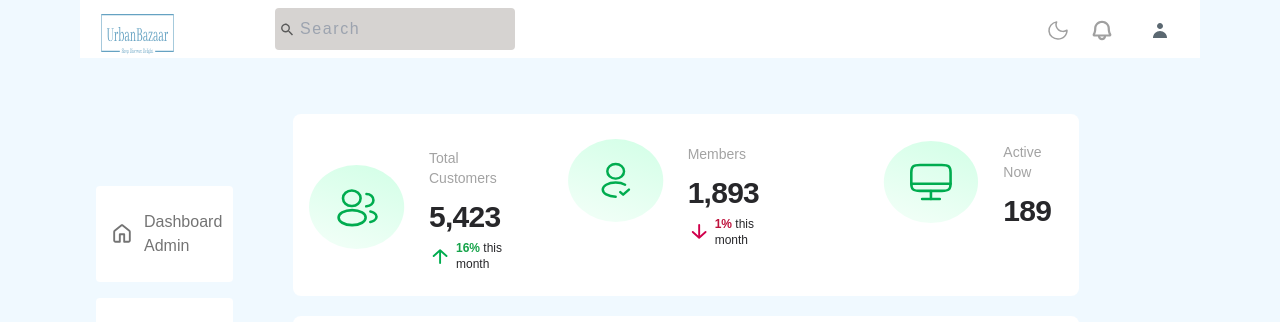
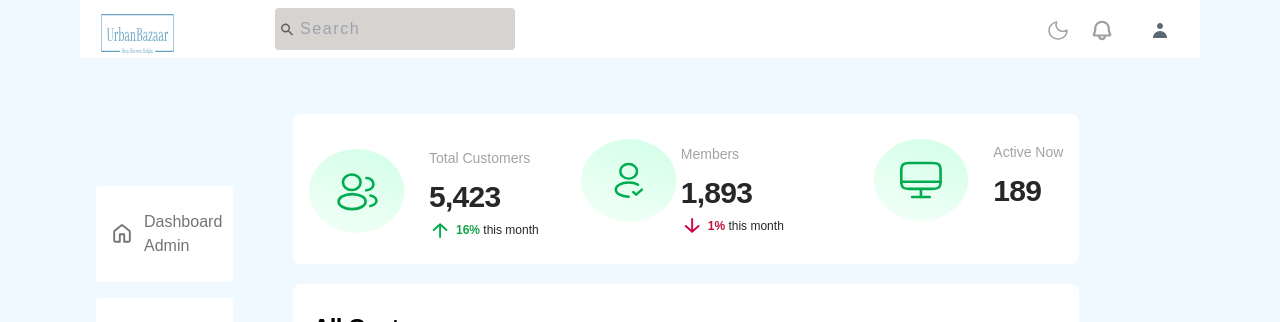
Before and after one commit to SylviaT01/UrbanBazaar, a React (Create React App) app in the folder frontend-urban-bazaar/: page /dashboard/customers in a window 1280 px wide. Shown: the top 322 px of the page. Built offline with nearby package versions, Linux system fonts and the light colour scheme; no server answers.

Commit message:
Adjust styles

```diff
--- a/frontend-urban-bazaar/src/admin/customers.jsx
+++ b/frontend-urban-bazaar/src/admin/customers.jsx
@@ -56,7 +56,7 @@ const Customer = () => {
             </div>
           </div>
           <div className="shrink-0 w-px h-24" />
-          <div className="flex gap-6 items-start self-stretch">
+          <div className="flex gap-1 items-start self-stretch">
             <img
               src={members}
               className="object-contain shrink-0 w-24 aspect-[1.14]"
```
